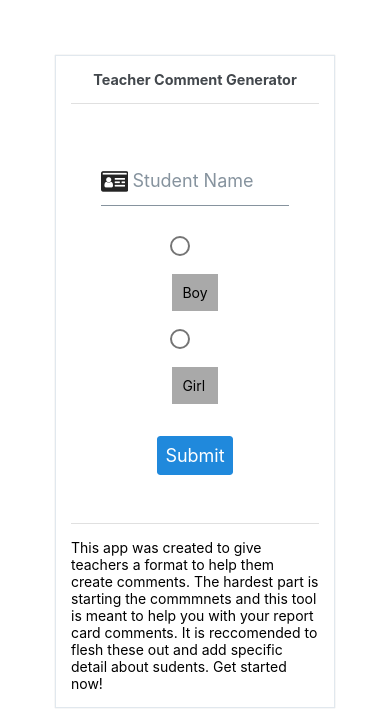
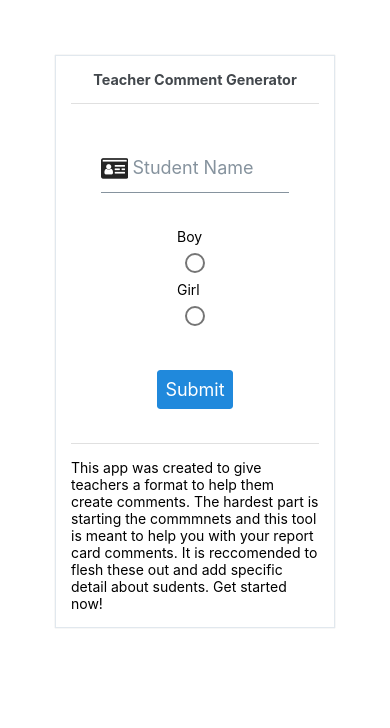
Before and after one commit to jsimmons01/Teacher-Comment-Generator, a React Native app: screen / in a window 390 px wide. Shown: the top 728 px of the page. Built offline with nearby package versions, Linux system fonts and the light colour scheme.

Commit message:
Working gender buttons

```diff
--- a/components/StudentInfo.js
+++ b/components/StudentInfo.js
@@ -17,6 +17,8 @@ import { RadioButton } from "react-native-paper";
     *update each section to a react native element
     *fix the button
     *create a function that submits the student info input
+    *fix the radio buttons so that it's connected to state
+    *https://callstack.github.io/react-native-paper/radio-button-group.html
 
 
 ************************************Aspirations*********************************
@@ -49,11 +51,6 @@ class StudentInfo extends Component {
   //     ),
   //   });
   // }
-  selectedGender() {
-    this.setState({
-      gender: value,
-    });
-  }
 
   render() {
     return (
@@ -68,14 +65,17 @@ class StudentInfo extends Component {
         </View>
         {/*togglebutton raised and color when pressed, flat and outlined when nnot pressed*/}
         <View style={styles.formRow}>
-          <RadioButton.Group onValueChange={() => this.selectedGender}>
+          <RadioButton.Group
+            onValueChange={(value) => this.setState({ gender: value })}
+            value={this.state.gender}
+          >
             <View>
+              <Text>Boy</Text>
               <RadioButton value="boy" />
-              <Text style={styles.formGenderButton}>Boy</Text>
             </View>
             <View>
+              <Text>Girl</Text>
               <RadioButton value="girl" />
-              <Text style={styles.formGenderButton}>Girl</Text>
             </View>
           </RadioButton.Group>
         </View>
@@ -110,7 +110,7 @@ class StudentInfo extends Component {
                   this.state.studentName +
                   "\n" +
                   "Gender: " +
-                  this.selectedGender +
+                  this.state.gender +
                   "\n",
                 [
                   {
```
